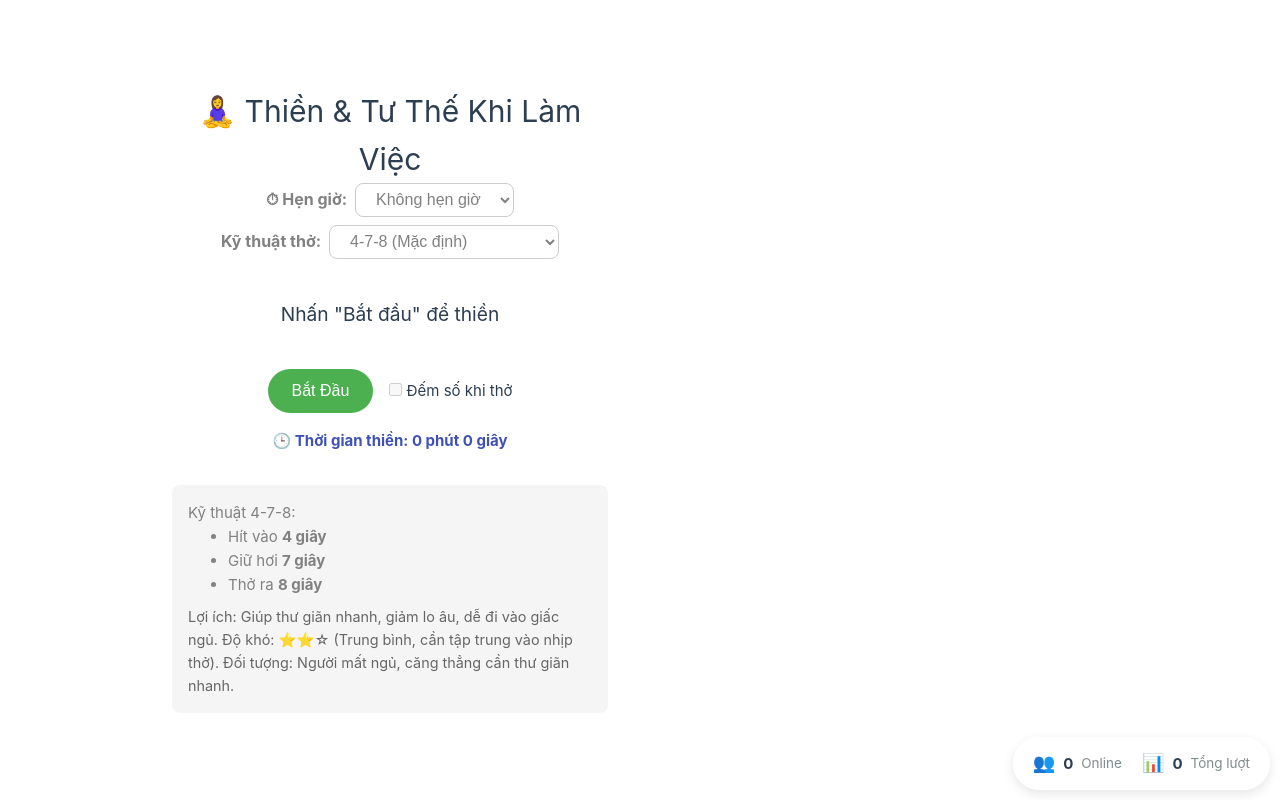
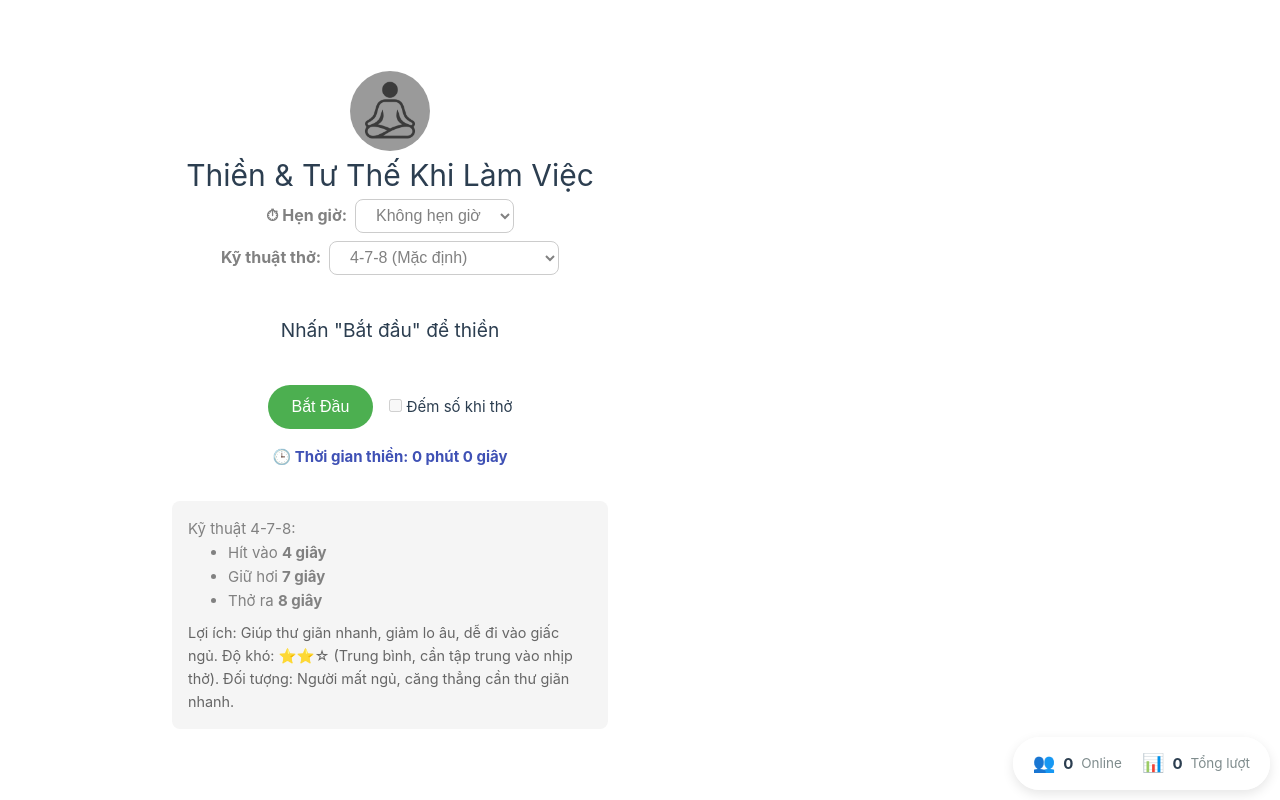
Before and after one commit to hoangthach1402/reminder, a Vue app: page / in a window 1280 px wide. Built offline with nearby package versions, Linux system fonts and the light colour scheme; no server answers; the database is empty.

Commit message:
add Logo

```diff
--- a/src/App.vue
+++ b/src/App.vue
@@ -199,7 +199,10 @@ onBeforeUnmount(() => {
 
 <template>
   <div class="container">
-    <h1>🧘‍♀️ Thiền & Tư Thế Khi Làm Việc</h1>
+      <div class="logo-box">
+        <img src="./assets/logoMeditaiton.png" alt="Thiền Logo" class="logo" />
+      </div>
+    <h1>Thiền & Tư Thế Khi Làm Việc</h1>
     <div class="timer-select">
       <label>⏱ Hẹn giờ:</label>
       <select v-model="selectedDuration" :disabled="isActive">
@@ -385,4 +388,22 @@ button.active {
   cursor: not-allowed;
   border-color: #ddd;
 }
+
+.logo-box {
+  /* margin-top: 0px; */
+  display: flex;
+  justify-content: center;
+  align-items: center;
+  /* margin-bottom: 1rem; */
+}
+.logo {
+  color: #818181;
+  background-color: #818181;
+  border-radius: 50%;
+  width: 80px;
+  height: auto;
+  filter: grayscale(100%);
+  opacity: 0.8;
+}
+
 </style>
```
Also changed, not shown: src/assets/logoMeditaiton.png (added).
